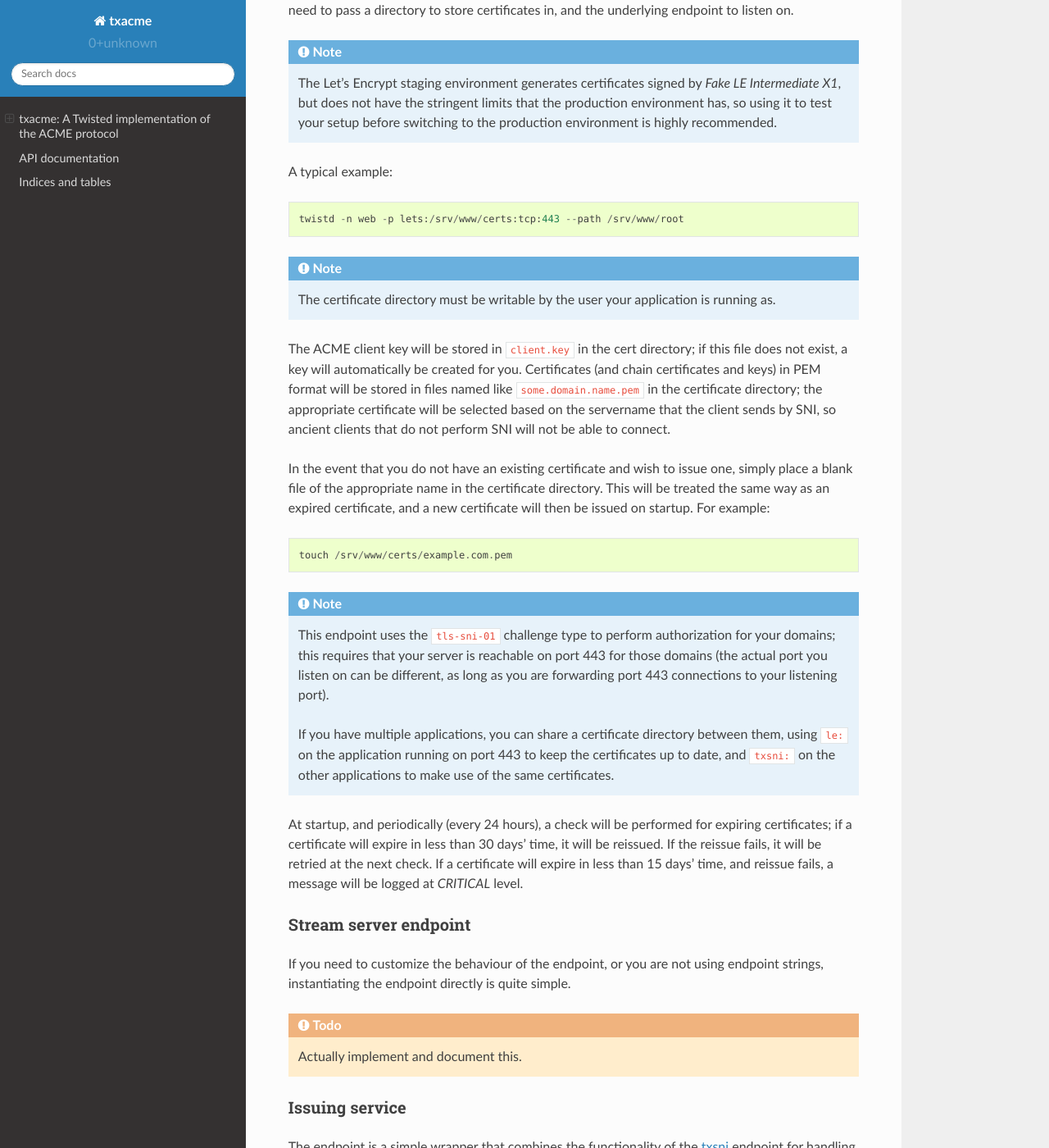
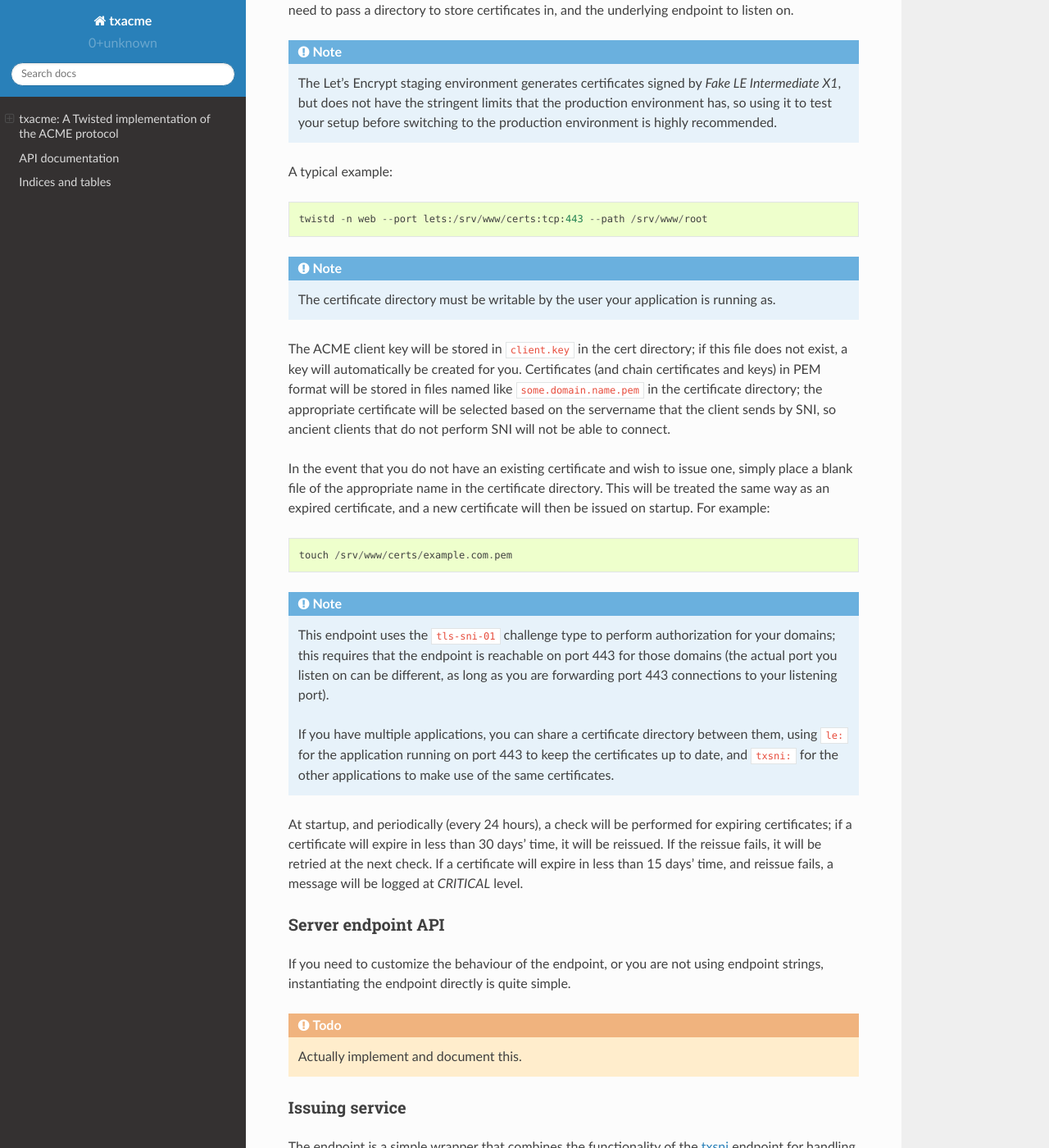
Before and after one commit to twisted/txacme, a Sphinx documentation site: the page built from docs/index.rst, in a window 1280 px wide and 1400 px high, scrolled down 839 px. Shown: the whole window at 82% size. Built offline with Sphinx 7.4.7 and the Read the Docs theme 2.0.0, drawn with Linux system fonts in a browser that asks for light colours; pages that are not in the unit, such as notebooks, are missing from menus; some of the changed text lies outside the part shown.

Commit message:
More tweaks.

```diff
--- a/docs/index.rst
+++ b/docs/index.rst
@@ -28,7 +28,7 @@ certificates in, and the underlying endpoint to listen on.
 
 A typical example::
 
-  twistd -n web -p lets:/srv/www/certs:tcp:443 --path /srv/www/root
+  twistd -n web --port lets:/srv/www/certs:tcp:443 --path /srv/www/root
 
 .. note:: The certificate directory must be writable by the user your
    application is running as.
@@ -49,14 +49,14 @@ new certificate will then be issued on startup. For example::
   touch /srv/www/certs/example.com.pem
 
 .. note:: This endpoint uses the ``tls-sni-01`` challenge type to perform
-   authorization for your domains; this requires that your server is reachable
+   authorization for your domains; this requires that the endpoint is reachable
    on port 443 for those domains (the actual port you listen on can be
    different, as long as you are forwarding port 443 connections to your
    listening port).
 
    If you have multiple applications, you can share a certificate directory
-   between them, using ``le:`` on the application running on port 443 to keep
-   the certificates up to date, and ``txsni:`` on the other applications to
+   between them, using ``le:`` for the application running on port 443 to keep
+   the certificates up to date, and ``txsni:`` for the other applications to
    make use of the same certificates.
 
 At startup, and periodically (every 24 hours), a check will be performed for
@@ -66,8 +66,8 @@ check. If a certificate will expire in less than 15 days' time, and reissue
 fails, a message will be logged at *CRITICAL* level.
 
 
-Stream server endpoint
-~~~~~~~~~~~~~~~~~~~~~~
+Server endpoint API
+~~~~~~~~~~~~~~~~~~~
 
 If you need to customize the behaviour of the endpoint, or you are not using
 endpoint strings, instantiating the endpoint directly is quite simple.
```
Also changed, not shown: other parts of docs/index.rst (+1 -1 lines).
